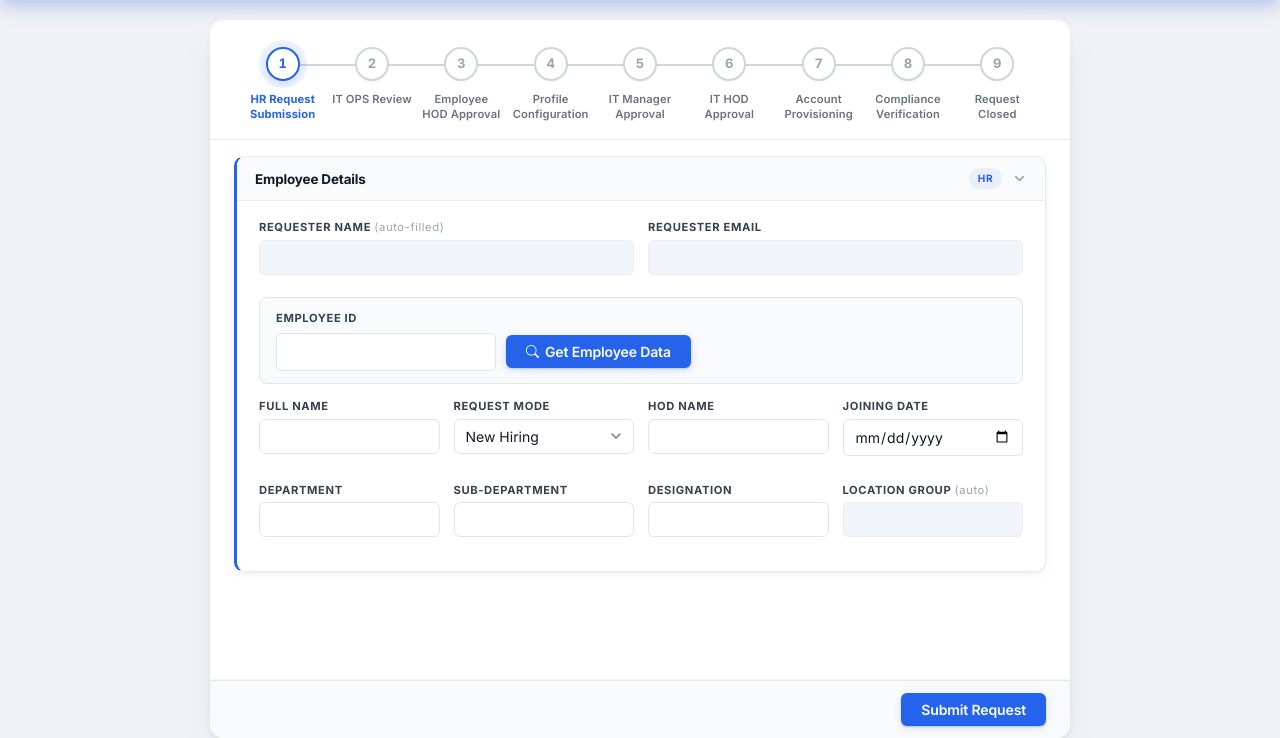
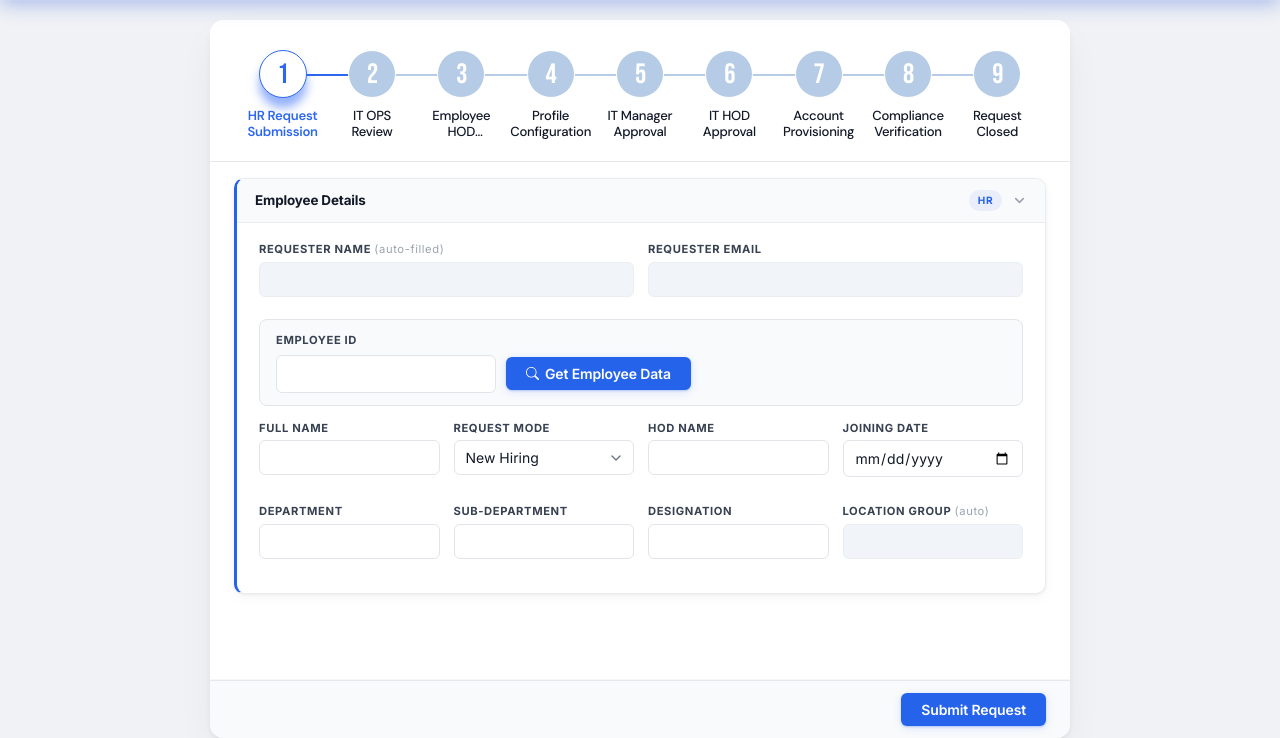
Before and after one commit to sajeel12/ifl-workflow-backend, a Node server app: page /api/onboarding/handle in a window 1280 px wide. Shown: the part 62-800 px from the top of the page. Run offline with Node 20, Linux system fonts and the light colour scheme; data comes from the database, SQL or seed files in the repository; some libraries are stand-ins or nearby versions.

Commit message:
UI: port onboarding stepper to approved Figma design
Replace the stepper styling with a faithful port of the manager-approved Figma mock: 48px round nodes with Bebas Neue numerals and DM Sans titles, #2D67F1 / #B6CCE6 blues, solid-blue completed nodes, and a white active node with the blue drop-glow. Rail runs blue through completed+active segments, soft-blue for upcoming. Load Bebas Neue + DM Sans with fallbacks; completed nodes now show numbers (not a check) to match. Adapted Figma's 4 fixed columns to the 9 flexible workflow stages with scaled title type; two-line reserved label height keeps columns symmetric.

Co-Authored-By: Claude Opus 4.8 <noreply@anthropic.com>

```diff
--- a/public/css/modern.css
+++ b/public/css/modern.css
@@ -101,14 +101,15 @@ body {
 }
 
 /* ── Step Progress Bar ─────────────────────────────────── */
-/* ── Onboarding stepper: refined "connector-rail" design ──────────
-   Circles threaded on a single horizontal rail that fills blue as
-   steps complete. Every label reserves the SAME two-line height so the
-   row stays perfectly symmetric no matter how long the wording is —
-   the pattern Material UI Stepper / Ant Design Steps use. Markup is
-   unchanged (.step-item.completed / .active). */
+/* ── Onboarding stepper: Figma "circle-rail" design ───────────────
+   Faithful port of the approved Figma mock (48px round nodes on a thin
+   rail, Bebas Neue numbers, DM Sans titles, #2D67F1 / #B6CCE6 blues,
+   white active node with a blue drop-glow). Scaled to flex columns so
+   all nine workflow stages fit one row. Markup unchanged. */
 .steps-container {
-    padding: 24px 28px 18px;
+    --step-blue:      #2D67F1;   /* completed / active accent */
+    --step-blue-soft: #B6CCE6;   /* upcoming nodes & rail        */
+    padding: 26px 28px 20px;
     background: var(--bg-card);
     border-bottom: 1px solid var(--border);
     flex-shrink: 0;
@@ -127,8 +128,8 @@ body {
     display: flex;
     flex-direction: column;
     align-items: center;
-    gap: 11px;
-    padding-top: 3px;
+    gap: 10px;
+    padding-top: 4px;
     /* staggered entrance on load */
     animation: step-in 0.5s cubic-bezier(0.16, 1, 0.3, 1) backwards;
 }
@@ -140,29 +141,32 @@ body {
 .step-item:nth-child(6) { animation-delay: 0.34s; }
 .step-item:nth-child(7) { animation-delay: 0.40s; }
 .step-item:nth-child(8) { animation-delay: 0.46s; }
+.step-item:nth-child(9) { animation-delay: 0.52s; }
 
 @keyframes step-in {
     from { opacity: 0; transform: translateY(9px); }
     to   { opacity: 1; transform: none; }
 }
 
-/* Rail geometry shared by the grey base (::after) and the blue
-   completed fill (::before, drawn on top and animated in). */
+/* The rail: thin line through the node centres. Soft-blue by default;
+   completed AND active outgoing segments turn solid blue (per Figma). */
 .step-item:not(:last-child)::after,
-.step-item.completed:not(:last-child)::before {
+.step-item.completed:not(:last-child)::before,
+.step-item.active:not(:last-child)::before {
     content: "";
     position: absolute;
-    top: 20px;            /* vertical centre of the 34px circle */
+    top: 28px;            /* vertical centre of the 48px node */
     left: 50%;
     width: 100%;
     height: 2px;
 }
 .step-item:not(:last-child)::after {
-    background: var(--border-strong);
+    background: var(--step-blue-soft);
     z-index: 0;
 }
-.step-item.completed:not(:last-child)::before {
-    background: linear-gradient(90deg, var(--primary), #3b82f6);
+.step-item.completed:not(:last-child)::before,
+.step-item.active:not(:last-child)::before {
+    background: var(--step-blue);
     z-index: 1;
     transform-origin: left center;
     animation: rail-fill 0.55s cubic-bezier(0.4, 0, 0.2, 1) both;
@@ -174,38 +178,43 @@ body {
 .step-item:nth-child(5)::before { animation-delay: 0.44s; }
 .step-item:nth-child(6)::before { animation-delay: 0.50s; }
 .step-item:nth-child(7)::before { animation-delay: 0.56s; }
+.step-item:nth-child(8)::before { animation-delay: 0.62s; }
 
 @keyframes rail-fill {
     from { transform: scaleX(0); }
     to   { transform: scaleX(1); }
 }
 
+/* Node: 48px round, Bebas Neue numeral. Upcoming = soft-blue fill. */
 .step-circle {
     position: relative;
     z-index: 2;
-    width: 34px; height: 34px; border-radius: 50%;
-    background: #fff; border: 2px solid var(--border-strong);
-    color: var(--text-faint);
+    width: 48px; height: 48px; border-radius: 50%;
+    background: var(--step-blue-soft);
+    border: 1px solid #fff;
+    color: #fff;
     display: flex; align-items: center; justify-content: center;
-    font-weight: 700; font-size: 13px;
-    font-variant-numeric: tabular-nums;
-    box-shadow: 0 1px 2px rgba(0,0,0,0.05);
-    transition: all 0.3s cubic-bezier(0.4, 0, 0.2, 1);
+    font-family: 'Bebas Neue', 'Oswald', 'Segoe UI', sans-serif;
+    font-weight: 400; font-size: 28px; line-height: 1;
+    letter-spacing: -0.04em;
+    padding-top: 2px;            /* optical centring of Bebas glyphs */
+    transition: background 0.3s ease, box-shadow 0.3s ease, color 0.3s ease, border-color 0.3s ease;
     flex-shrink: 0;
 }
 
-/* Reserve a uniform two-line block + clamp overflow → no ragged rows.
-   The full text is exposed via a title="" tooltip in the markup. */
+/* Title: DM Sans, two-line reserved block keeps every column symmetric.
+   Full label exposed via title="" tooltip in the markup. */
 .step-label {
-    font-size: 0.7rem;
-    font-weight: 600;
-    letter-spacing: 0.01em;
+    font-family: 'DM Sans', 'Segoe UI', sans-serif;
+    font-size: 0.82rem;
+    font-weight: 500;
+    letter-spacing: -0.02em;
     text-align: center;
-    line-height: 1.3;
+    line-height: 1.25;
     width: 100%;
     padding: 0 4px;
-    color: var(--text-muted);
-    min-height: 2.6em;            /* exactly two lines */
+    color: #111827;
+    min-height: 2.5em;           /* exactly two lines → no ragged rows */
     display: -webkit-box;
     -webkit-line-clamp: 2;
     -webkit-box-orient: vertical;
@@ -213,42 +222,43 @@ body {
     transition: color 0.3s ease;
 }
 
-/* Completed — solid blue token, crisp check */
+/* Completed — solid blue node, blue title */
 .step-item.completed .step-circle {
-    background: linear-gradient(135deg, var(--primary), #1e40af);
-    border-color: var(--primary);
+    background: var(--step-blue);
+    border-color: var(--step-blue);
     color: #fff;
-    box-shadow: 0 2px 6px rgba(37, 99, 235, 0.30);
 }
-.step-item.completed .step-label { color: var(--text-secondary); }
+.step-item.completed .step-label {
+    color: var(--step-blue);
+    font-weight: 600;
+}
 
-/* Active — soft halo + slow breathing ring (restrained) */
+/* Active — white node, blue ring, blue numeral, blue drop-glow (Figma) */
 .step-item.active .step-circle {
-    border-color: var(--primary);
-    color: var(--primary);
     background: #fff;
-    box-shadow: 0 0 0 4px var(--primary-ring), 0 2px 8px rgba(37, 99, 235, 0.18);
-    animation: step-breathe 2.6s ease-in-out infinite;
+    border: 1px solid var(--step-blue);
+    color: var(--step-blue);
+    box-shadow: 0 10px 10px rgba(46, 103, 246, 0.5);
 }
-.step-item.active .step-label { color: var(--primary); font-weight: 700; }
-
-@keyframes step-breathe {
-    0%, 100% { box-shadow: 0 0 0 4px var(--primary-ring), 0 2px 8px rgba(37, 99, 235, 0.18); }
-    50%      { box-shadow: 0 0 0 7px rgba(37, 99, 235, 0.08), 0 2px 8px rgba(37, 99, 235, 0.18); }
+.step-item.active .step-label {
+    color: var(--step-blue);
+    font-weight: 600;
 }
 
 @media (max-width: 640px) {
-    .step-circle { width: 30px; height: 30px; font-size: 12px; }
+    .step-circle { width: 40px; height: 40px; font-size: 23px; }
     .step-item:not(:last-child)::after,
-    .step-item.completed:not(:last-child)::before { top: 18px; }
-    .step-label { font-size: 0.62rem; }
+    .step-item.completed:not(:last-child)::before,
+    .step-item.active:not(:last-child)::before { top: 24px; }
+    .step-item.active .step-circle { box-shadow: 0 7px 8px rgba(46, 103, 246, 0.45); }
+    .step-label { font-size: 0.7rem; }
 }
 
 /* Respect reduced-motion preferences */
 @media (prefers-reduced-motion: reduce) {
     .step-item,
     .step-item.completed:not(:last-child)::before,
-    .step-item.active .step-circle { animation: none; }
+    .step-item.active:not(:last-child)::before { animation: none; }
 }
 
 /* ── Form scaffold (flex: fills remaining height) ──────── */
--- a/src/views/pages/onboarding_form.ejs
+++ b/src/views/pages/onboarding_form.ejs
@@ -1,5 +1,9 @@
 <%- include('../partials/header', { title: 'IT Onboarding Workflow' }) %>
     <link rel="stylesheet" href="/css/modern.css">
+    <!-- Stepper display fonts (graceful fallback if the intranet blocks Google) -->
+    <link rel="preconnect" href="https://fonts.googleapis.com">
+    <link rel="preconnect" href="https://fonts.gstatic.com" crossorigin>
+    <link rel="stylesheet" href="https://fonts.googleapis.com/css2?family=Bebas+Neue&family=DM+Sans:wght@400;500;600;700&display=swap">
 
     <%
     // When an action token is present (email-link click), the form must be
@@ -105,9 +109,7 @@
             <div class="steps-row">
                 <% steps.forEach((s, i) => { %>
                     <div class="step-item <%= s.status %>">
-                        <div class="step-circle">
-                            <% if (s.status === 'completed') { %>&#10003;<% } else { %><%= i + 1 %><% } %>
-                        </div>
+                        <div class="step-circle"><%= i + 1 %></div>
                         <div class="step-label" title="<%= s.label %>"><%= s.label %></div>
                     </div>
                 <% }); %>
```
